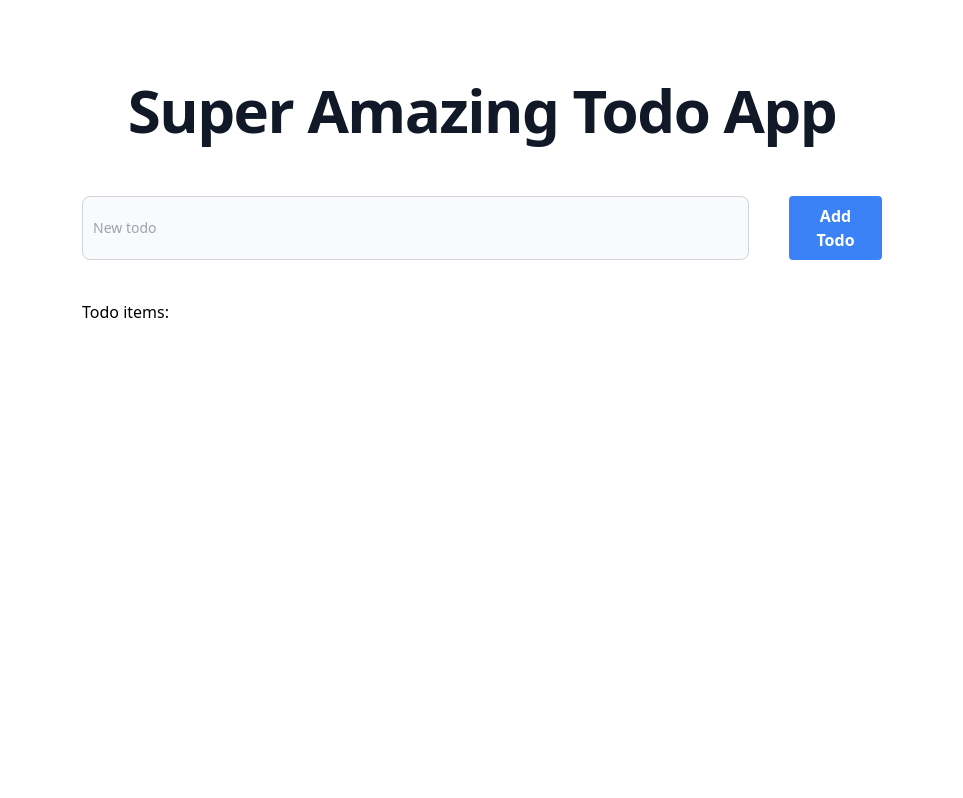
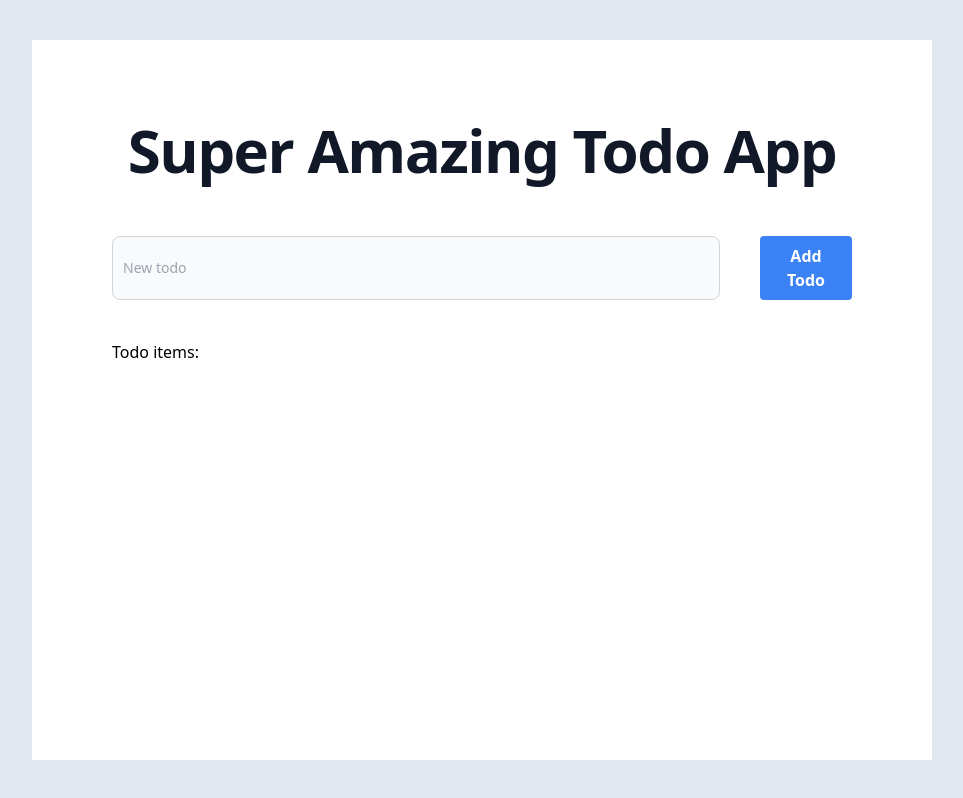
Before and after one commit to Delevarius/zustand_demo, a React (Vite) app: page / in a window 1280 px wide. Shown: the whole page, without its empty margins (158-1121 px from the left). Built offline with nearby package versions, Linux system fonts and the light colour scheme.

Commit message:
wrap styling

```diff
--- a/src/App.tsx
+++ b/src/App.tsx
@@ -3,8 +3,8 @@ import TodoList from './components/TodoList';
 import Header from './components/Header';
 
 const App = () => (
-  <div className='w-full h-full flex items-center justify-center'>
-    <div className='w-full lg:w-[75%] flex flex-col space-y-10 p-20'>
+  <div className='w-full h-screen flex items-center justify-center bg-slate-200 p-10'>
+    <div className='w-full lg:w-[75%] h-full flex flex-col space-y-10 p-20 bg-white'>
       <Header />
       <TodoList />
     </div>
```
